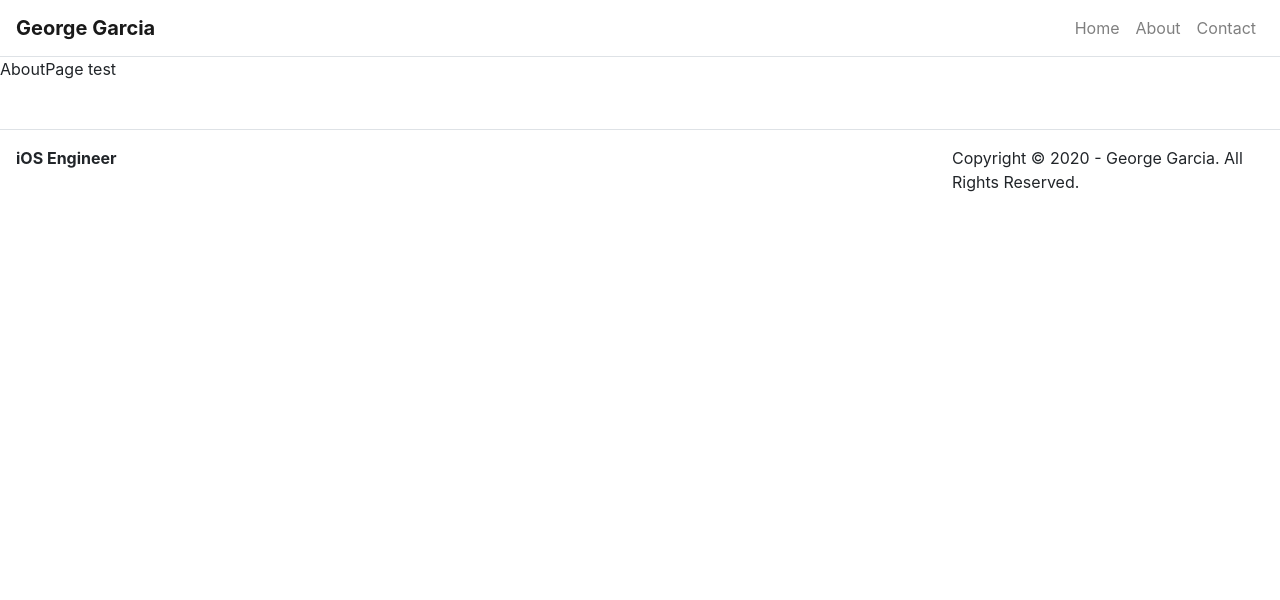
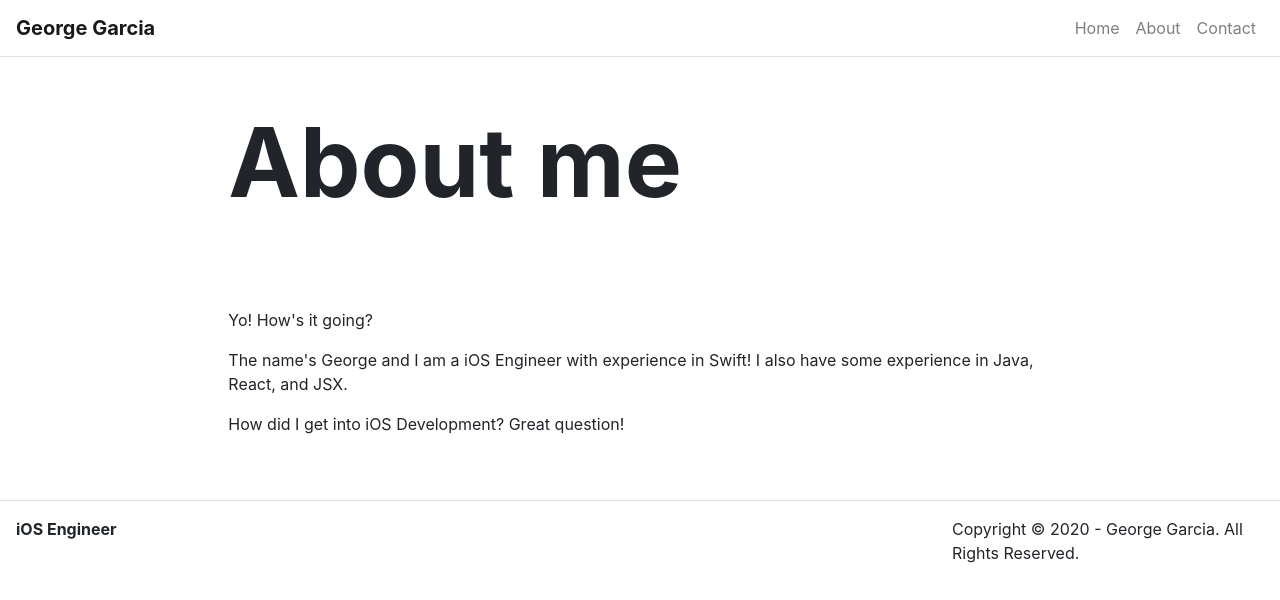
Before and after one commit to georrgee/GGPortfolio, a React (Create React App) app: page /about in a window 1280 px wide. Shown: the top 600 px of the page. Built offline with nearby package versions, Linux system fonts and the light colour scheme.

Commit message:
Setup About me page

```diff
--- a/src/App.js
+++ b/src/App.js
@@ -32,7 +32,7 @@ class App extends React.Component {
       },
 
       about: {
-        title: 'About myself...'
+        title: 'About me'
       },
 
       contact: {
@@ -59,7 +59,7 @@ class App extends React.Component {
           </Navbar>
 
           <Route path="/" exact render={() => <HomePage title={this.state.home.title} subTitle= {this.state.home.subTitle} text={this.state.home.text}/> } />
-          <Route path="/about" render={() => <AboutPage title={this.state.home.title} subTitle= {this.state.home.subTitle} text={this.state.home.text}/> } />
+          <Route path="/about" render={() => <AboutPage title={this.state.about.title} subTitle= {this.state.home.subTitle} text={this.state.home.text}/> } />
           <Route path="/contact" render={() => <ContactPage title={this.state.home.title} subTitle= {this.state.home.subTitle} text={this.state.home.text}/> } />
 
           <Footer />
--- /dev/null
+++ b/src/components/Content.js
@@ -0,0 +1,19 @@
+import React from 'react';
+import Container from 'react-bootstrap/Container';
+import Row from 'react-bootstrap/Row';
+import Col from 'react-bootstrap/Col';
+
+function Content(props) {
+
+    return (
+        <Container fluid= {true}>
+            <Row className= "justify-content-center">
+                <Col md= {8}>
+                    {props.children}
+                </Col>
+            </Row>
+        </Container>
+    );
+}
+
+export default Content;
--- a/src/components/Hero.js
+++ b/src/components/Hero.js
@@ -14,7 +14,6 @@ function Hero(props) {
                     {props.title && <h1 className="display-1 font-weight-bolder"> {props.title}</h1>}
                     {props.subTitle && <h3 className= "display-4 font-weight-light"> {props.subTitle}</h3>}
                     {props.text && <h3 className="lead font-weight-light"> {props.text}</h3>}
-
                     </Col>
                 </Row>
             </Container>
--- a/src/pages/AboutPage.js
+++ b/src/pages/AboutPage.js
@@ -1,9 +1,18 @@
 import React from 'react';
+import Hero from '../components/Hero';
+import Content from '../components/Content';
 
-function AboutPage() {
+function AboutPage(props) {
 
     return (
-        <p>AboutPage test</p>
+        <div>
+            <Hero title= {props.title} />
+            <Content>
+                <p>Yo! How's it going? </p>
+                <p>The name's George and I am a iOS Engineer with experience in Swift! I also have some experience in Java, React, and JSX.</p>
+                <p>How did I get into iOS Development? Great question!</p>
+            </Content>
+        </div>
     );
 }
 
```
